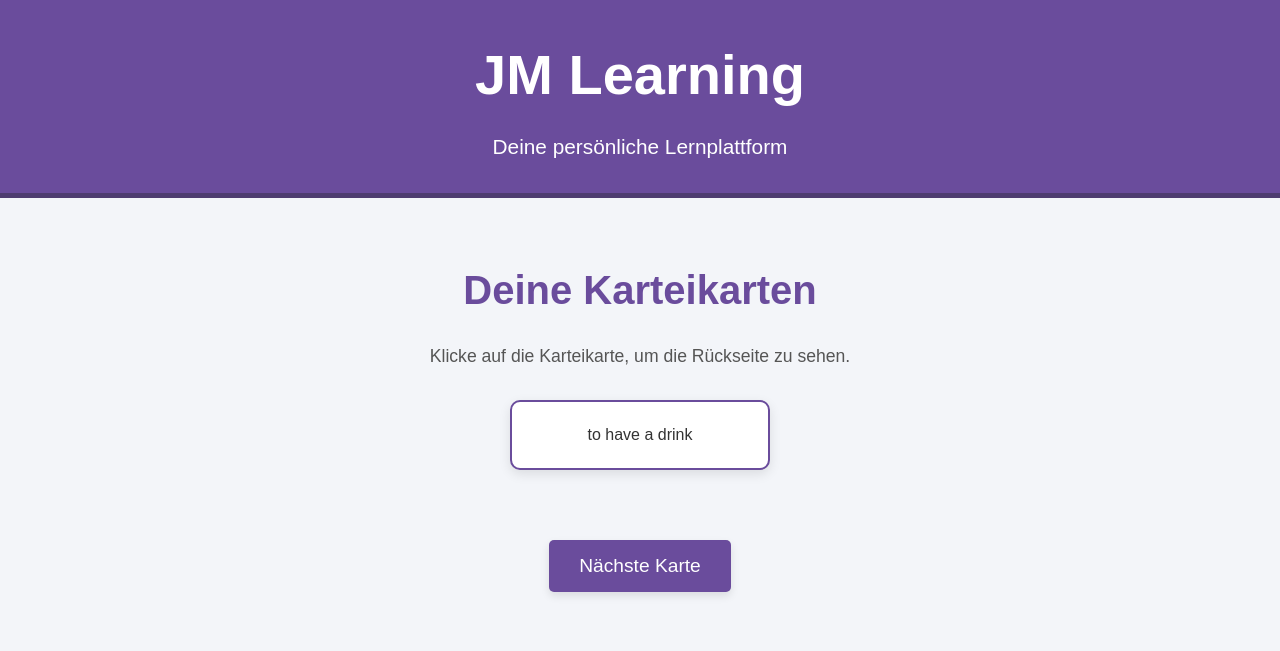
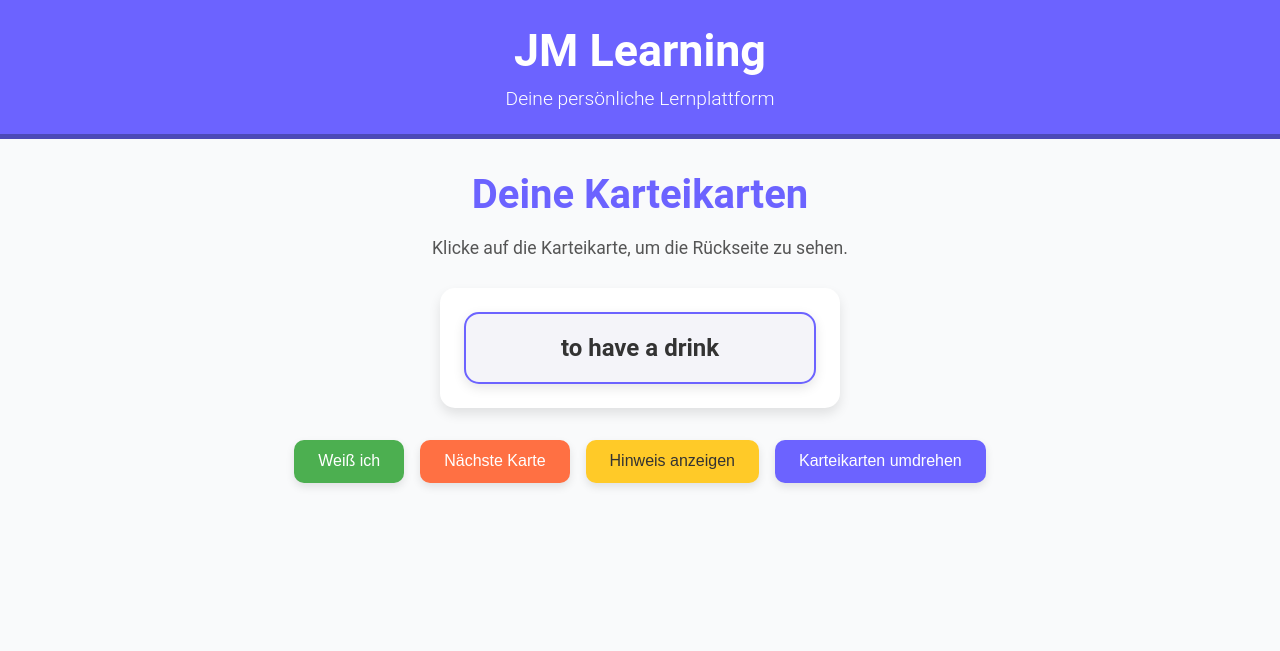
Before and after one commit to User11377/User11377.github.io, a Python web app: template Projects/learnAPP/templates/index.html in a window 1280 px wide. Shown: the top 651 px of the page. Run offline with Jinja, Linux system fonts and the light colour scheme; the template is opened without the code that fills it, so the values that code supplies are empty.

Commit message:
learnApp

```diff
--- a/Projects/learnAPP/templates/index.html
+++ b/Projects/learnAPP/templates/index.html
@@ -20,14 +20,18 @@
                 }
             }
 
+            // Initialisiere die Karteikarten
             let currentIndex = 0;
             let showingFront = true;
             const cardContainer = document.getElementById("cards-container");
             const nextButton = document.getElementById("next-card");
+            const hintButton = document.getElementById("hint-button");
+            const hintContainer = document.getElementById("hint");
 
             function renderCard() {
                 if (flashcards.length > 0) {
                     cardContainer.innerHTML = `<div class="card">${showingFront ? flashcards[currentIndex][0] : flashcards[currentIndex][2]}</div>`;
+                    hintContainer.innerHTML = ""; // Clear hint when rendering a new card
                 } else {
                     cardContainer.innerHTML = "<div class='card'>Keine Daten geladen</div>";
                 }
@@ -44,7 +48,39 @@
                 renderCard();
             });
 
+            hintButton.addEventListener("click", function() {
+                if (flashcards.length > 0) {
+                    hintContainer.innerHTML = `<div class="hint-box">${flashcards[currentIndex][1]}</div>`;
+                }
+            });
+
             await loadFlashcards();
+
+            // Buttons und Event-Listener für die Buttons und neue Array-Elemente
+            const knowButton = document.getElementById("know");
+
+            let knowingFlashcards = [];
+
+            knowButton.addEventListener("click", function() {
+                knowingFlashcards.push(flashcards[currentIndex]);
+                flashcards.splice(currentIndex, 1);
+                if (flashcards.length === 0) {
+                    cardContainer.innerHTML = "<div class='card'>Alle Karteikarten gelernt!</div>";
+                } else {
+                    currentIndex = currentIndex % flashcards.length;
+                    renderCard();
+                }
+            });
+
+            const turnCardsButton = document.getElementById("turnCards");
+            turnCardsButton.addEventListener("click", function() {
+                for (let i = 0; i < flashcards.length; i++) {
+                    const temp = flashcards[i][0];
+                    flashcards[i][0] = flashcards[i][2];
+                    flashcards[i][2] = temp;
+                }
+                renderCard();
+            });
         });
     </script>
 </head>
@@ -62,9 +98,13 @@
             <p>Klicke auf die Karteikarte, um die Rückseite zu sehen.</p>
 
             <div id="cards-container" class="cards-container"></div>
+            <div id="hint" class="hint-container"></div>
 
             <div class="controls">
-                <button id="next-card" class="button">Nächste Karte</button>
+                <button id="know" class="button know">Weiß ich</button>
+                <button id="next-card" class="button next-card">Nächste Karte</button>
+                <button id="hint-button" class="button hint">Hinweis anzeigen</button>
+                <button id="turnCards" class="button">Karteikarten umdrehen</button>
             </div>
         </div>
     </section>
--- a/Projects/learnAPP/templates/styles.css
+++ b/Projects/learnAPP/templates/styles.css
@@ -6,48 +6,51 @@
 }
 
 body {
-    font-family: 'Arial', sans-serif;
-    background-color: #f3f5f9;  /* Heller Hintergrund für den allgemeinen Bereich */
+    font-family: 'Roboto', sans-serif;
+    background-color: #f9fafb;
     color: #333;
-    line-height: 1.6;
+    margin: 0;
+    padding: 0;
 }
 
 /* Header Styles */
 .header {
-    background-color: #6a4c9c;  /* Lila Hintergrundfarbe */
-    padding: 30px 0;
+    background-color: #6c63ff;
+    color: #fff;
+    padding: 1.5em 0;
     text-align: center;
-    color: white;
-    border-bottom: 5px solid #4e3c70; /* Dunklere Linie am unteren Rand */
+    border-bottom: 5px solid #4c4ab8;
 }
 
 .header h1 {
-    font-size: 3.5rem;
-    margin-bottom: 10px;
+    margin: 0;
+    font-size: 2.8em;
+    font-weight: bold;
 }
 
 .header p {
-    font-size: 1.3rem;
+    margin: 0.5em 0 0;
+    font-size: 1.2em;
     font-weight: 300;
 }
 
 /* Container für den Hauptinhalt */
 .container {
-    width: 80%;
+    width: 90%;
     max-width: 1200px;
     margin: 0 auto;
 }
 
 /* Hauptinhalt Sektion */
 .main-content {
-    padding: 60px 0;
+    padding: 2em;
     text-align: center;
 }
 
 .main-content h3 {
     font-size: 2.5rem;
     margin-bottom: 20px;
-    color: #6a4c9c; /* Lila für den Titel */
+    color: #6c63ff;
 }
 
 .main-content p {
@@ -58,26 +61,30 @@ body {
 
 /* Karteikarten Container */
 .cards-container {
-    display: flex;
-    flex-wrap: wrap;
-    justify-content: center;
-    gap: 30px;
-    padding-bottom: 30px;
+    margin: 1em auto;
+    padding: 1em;
+    background-color: #ffffff;
+    border-radius: 15px;
+    box-shadow: 0 6px 12px rgba(0, 0, 0, 0.1);
+    max-width: 400px;
+    font-size: 1.5em;
+    font-weight: bold;
+    color: #333;
 }
 
 /* Stil für jede Karte */
 .card {
-    width: 260px;
+    width: 100%;
     padding: 20px;
-    background-color: #ffffff;  /* Weißer Hintergrund für die Karten */
-    border-radius: 10px;
+    background-color: #f4f4f9;
+    border-radius: 15px;
     box-shadow: 0 4px 12px rgba(0, 0, 0, 0.1);
     transition: transform 0.3s ease, box-shadow 0.3s ease;
-    border: 2px solid #6a4c9c; /* Lila Rand für die Karte */
+    border: 2px solid #6c63ff;
 }
 
 .card:hover {
-    /*transform: translateY(-10px);*/
+    transform: translateY(-5px);
     box-shadow: 0 8px 20px rgba(0, 0, 0, 0.15);
     cursor: pointer;
 }
@@ -87,7 +94,7 @@ body {
     font-size: 1.6rem;
     font-weight: bold;
     margin-bottom: 10px;
-    color: #6a4c9c; /* Lila für den Begriff */
+    color: #6c63ff;
 }
 
 /* Beispielsatz der Karte */
@@ -105,22 +112,84 @@ body {
 
 /* Button für die Steuerung */
 .controls {
-    margin-top: 40px;
+    margin-top: 2em;
+    display: flex;
+    justify-content: center;
+    gap: 1em;
+    flex-wrap: wrap;
 }
 
 .button {
-    background-color: #6a4c9c; /* Lila Hintergrund */
-    color: white;
-    padding: 15px 30px;
-    font-size: 1.2rem;
+    padding: 0.8em 1.5em;
+    font-size: 1em;
+    color: #fff;
+    background-color: #6c63ff;
     border: none;
-    border-radius: 5px;
+    border-radius: 10px;
     cursor: pointer;
-    transition: background-color 0.3s ease;
+    transition: background-color 0.3s ease, transform 0.2s ease;
     box-shadow: 0 4px 8px rgba(0, 0, 0, 0.1);
 }
 
 .button:hover {
-    background-color: #5b3f8a;  /* Dunkleres Lila für den Hover-Effekt */
-    box-shadow: 0 6px 12px rgba(0, 0, 0, 0.15);
+    background-color: #4c4ab8;
+    transform: translateY(-3px);
 }
+
+.button:active {
+    transform: translateY(1px);
+}
+
+.button.know {
+    background-color: #4caf50;
+}
+
+.button.know:hover {
+    background-color: #388e3c;
+}
+
+.button.next-card {
+    background-color: #ff7043;
+}
+
+.button.next-card:hover {
+    background-color: #e64a19;
+}
+
+.button.hint {
+    background-color: #ffca28;
+    color: #333;
+}
+
+.button.hint:hover {
+    background-color: #fbc02d;
+}
+
+/* Hinweisbox */
+.hint-container {
+    margin-top: 1em;
+    font-size: 1.2em;
+    color: #555;
+}
+
+.hint-box {
+    background-color: #fff8e1;
+    padding: 1em;
+    border: 1px solid #ffd54f;
+    border-radius: 10px;
+    box-shadow: 0 4px 8px rgba(0, 0, 0, 0.1);
+    font-size: 1rem;
+    color: #333;
+}
+
+/* Responsive Design */
+@media (max-width: 768px) {
+    .controls {
+        flex-direction: column;
+        gap: 0.5em;
+    }
+
+    .cards-container {
+        font-size: 1.2em;
+    }
+}
```
